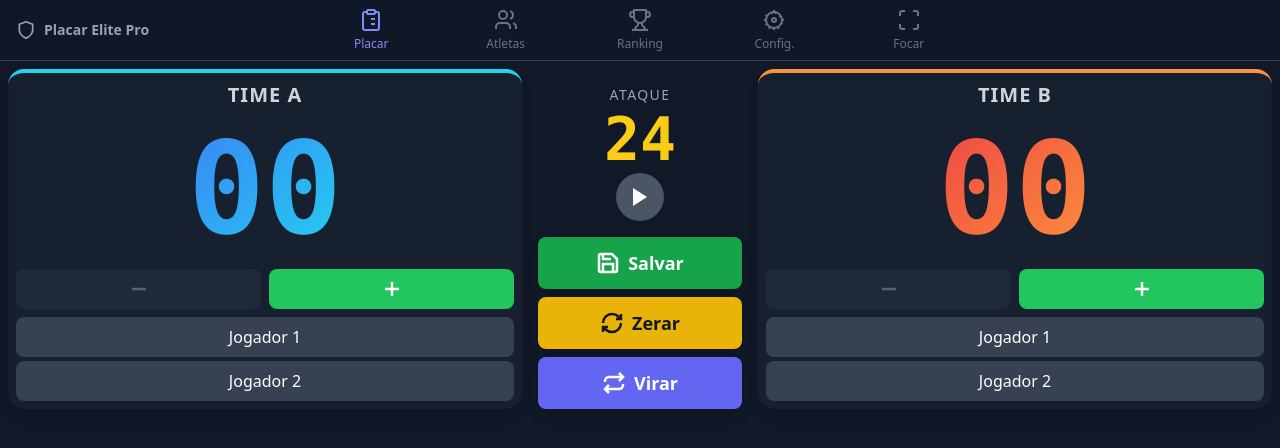
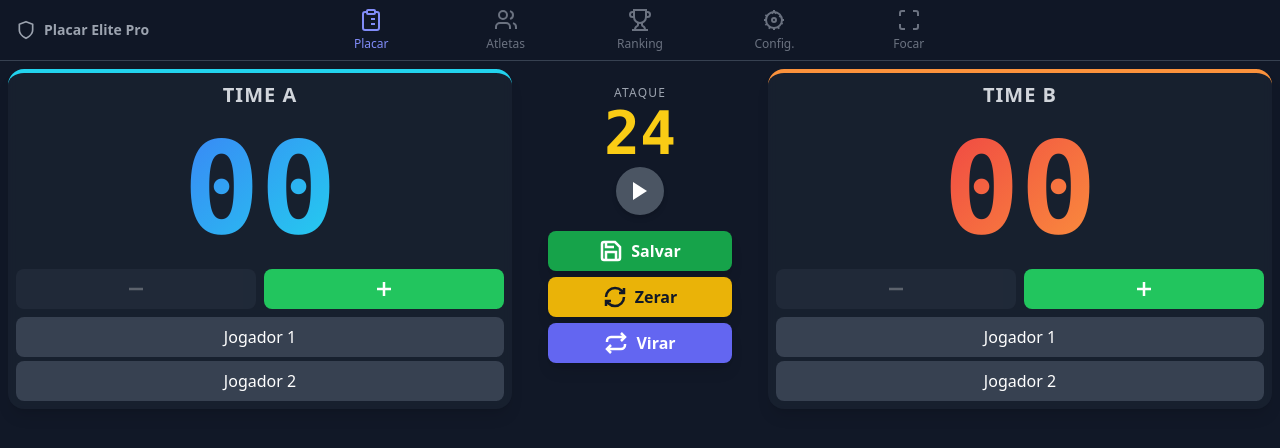
Before and after one commit to jjamesnt/placar_elite_pro, a React (Vite) app: page / in a window 1280 px wide. Shown: the top 448 px of the page. Built offline with nearby package versions, Linux system fonts and the light colour scheme.

Commit message:
Ajuste no botão focar para celular

```diff
--- a/components/CenterConsole.tsx
+++ b/components/CenterConsole.tsx
@@ -17,40 +17,40 @@ const CenterConsole: React.FC<CenterConsoleProps> = ({ timeLeft, isTimerActive,
   const timerColor = timeLeft <= 10 && timeLeft > 0 ? 'text-red-500 animate-pulse' : 'text-yellow-400';
 
   return (
-    <div className="flex flex-col items-center p-2">
-      <div className="text-center pt-2">
-        <h3 className="text-gray-400 uppercase tracking-widest mb-1 text-sm">Ataque</h3>
+    <div className="flex flex-col items-center p-1 sm:p-2 w-full max-w-[200px] mx-auto">
+      <div className="text-center">
+        <h3 className="text-gray-400 uppercase tracking-widest mb-0.5 text-[10px] sm:text-xs">Ataque</h3>
         <div
-          className={`font-mono text-5xl md:text-6xl font-bold transition-colors ${timerColor} cursor-pointer`}
+          className={`font-mono text-4xl sm:text-5xl lg:text-6xl font-bold transition-colors ${timerColor} cursor-pointer leading-none`}
           onClick={onResetTimer}
           title="Clique para zerar o cronômetro"
         >
           {String(timeLeft).padStart(2, '0')}
         </div>
         {!isGameWon && (
-            <button onClick={onToggleTimer} className="mt-1 p-3 bg-gray-600 text-white rounded-full active:scale-95 transition-transform hover:bg-gray-500">
+            <button onClick={onToggleTimer} className="mt-1 p-2 sm:p-3 bg-gray-600 text-white rounded-full active:scale-95 transition-transform hover:bg-gray-500 shadow-md">
                 {isTimerActive ? <PauseIcon /> : <PlayIcon />}
             </button>
         )}
       </div>
 
-      <div className="grid grid-cols-1 gap-2 w-full mt-4">
+      <div className="flex flex-col gap-1.5 w-full mt-2 sm:mt-4">
         <button
             onClick={onSaveGame}
-            className={`flex items-center justify-center p-3 bg-green-600 hover:bg-green-700 text-white font-bold rounded-lg transition-transform active:scale-95 text-lg shadow-lg ${isGameWon ? 'animate-pulse' : ''}`}
+            className={`flex items-center justify-center py-2 px-3 bg-green-600 hover:bg-green-700 text-white font-bold rounded-lg transition-transform active:scale-95 text-sm sm:text-base shadow-lg ${isGameWon ? 'animate-pulse' : ''}`}
         >
           <SaveIcon /> <span className="ml-2">Salvar</span>
         </button>
         <button
             onClick={onResetGame}
-            className={`flex items-center justify-center p-3 bg-yellow-500 hover:bg-yellow-600 text-gray-900 font-bold rounded-lg transition-transform active:scale-95 text-lg shadow-lg ${isGameWon ? 'ring-2 ring-yellow-300' : ''}`}
+            className={`flex items-center justify-center py-2 px-3 bg-yellow-500 hover:bg-yellow-600 text-gray-900 font-bold rounded-lg transition-transform active:scale-95 text-sm sm:text-base shadow-lg ${isGameWon ? 'ring-2 ring-yellow-300' : ''}`}
         >
           <RefreshCwIcon /> <span className="ml-2">Zerar</span>
         </button>
         <button
           onClick={onSwitchSides}
           disabled={isGameWon}
-          className="flex items-center justify-center p-3 bg-indigo-500 hover:bg-indigo-600 text-white font-bold rounded-lg transition-transform active:scale-95 text-lg shadow-lg disabled:opacity-50 disabled:cursor-not-allowed"
+          className="flex items-center justify-center py-2 px-3 bg-indigo-500 hover:bg-indigo-600 text-white font-bold rounded-lg transition-transform active:scale-95 text-sm sm:text-base shadow-lg disabled:opacity-50 disabled:cursor-not-allowed"
         >
           <RepeatIcon /> <span className="ml-2">Virar</span>
         </button>
--- a/components/Navigation.tsx
+++ b/components/Navigation.tsx
@@ -37,19 +37,41 @@ const Navigation: React.FC<NavigationProps> = ({ currentView, onNavigate }) => {
 
   useEffect(() => {
     const handleFsChange = () => {
-      setIsFullscreen(!!document.fullscreenElement);
+      const doc = document as any;
+      setIsFullscreen(!!(doc.fullscreenElement || doc.webkitFullscreenElement || doc.mozFullScreenElement || doc.msFullscreenElement));
     };
+
     document.addEventListener('fullscreenchange', handleFsChange);
-    return () => document.removeEventListener('fullscreenchange', handleFsChange);
+    document.addEventListener('webkitfullscreenchange', handleFsChange);
+    document.addEventListener('mozfullscreenchange', handleFsChange);
+    document.addEventListener('MSFullscreenChange', handleFsChange);
+
+    return () => {
+      document.removeEventListener('fullscreenchange', handleFsChange);
+      document.removeEventListener('webkitfullscreenchange', handleFsChange);
+      document.removeEventListener('mozfullscreenchange', handleFsChange);
+      document.removeEventListener('MSFullscreenChange', handleFsChange);
+    };
   }, []);
 
   const toggleFullscreen = () => {
-    if (!document.fullscreenElement) {
-      document.documentElement.requestFullscreen().catch(err => {
-        console.error(`Erro ao entrar em tela cheia: ${err.message}`);
-      });
+    const doc = document as any;
+    const element = document.documentElement as any;
+
+    const isCurrentlyFull = !!(doc.fullscreenElement || doc.webkitFullscreenElement || doc.mozFullScreenElement || doc.msFullscreenElement);
+
+    if (!isCurrentlyFull) {
+      const requestMethod = element.requestFullscreen || element.webkitRequestFullscreen || element.mozRequestFullScreen || element.msRequestFullscreen;
+      if (requestMethod) {
+        requestMethod.call(element).catch((err: any) => {
+          console.error(`Erro ao entrar em tela cheia: ${err.message}`);
+        });
+      }
     } else {
-      document.exitFullscreen();
+      const exitMethod = doc.exitFullscreen || doc.webkitExitFullscreen || doc.mozCancelFullScreen || doc.msExitFullscreen;
+      if (exitMethod) {
+        exitMethod.call(doc);
+      }
     }
   };
 
--- a/views/Placar.tsx
+++ b/views/Placar.tsx
@@ -140,8 +140,8 @@ const Placar: React.FC<PlacarProps> = ({ allPlayers, onSaveGame, winScore, attac
   const teamNameRight = isSidesSwitched ? 'Time A' : 'Time B';
 
   return (
-    <div className="h-full w-full p-2 flex flex-col sm:flex-row sm:items-stretch sm:justify-between gap-2 relative">
-      <div className="flex-1 flex flex-col min-w-0">
+    <div className="h-full w-full p-2 flex flex-col sm:grid sm:grid-cols-[1fr_min-content_1fr] sm:items-stretch gap-1 sm:gap-4 relative overflow-hidden">
+      <div className="flex flex-col min-w-0 h-full">
         <ScoreCard
           teamName={teamNameLeft}
           teamData={teamLeft}
@@ -153,7 +153,7 @@ const Placar: React.FC<PlacarProps> = ({ allPlayers, onSaveGame, winScore, attac
         />
       </div>
 
-      <div className="w-full sm:w-auto sm:min-w-[180px] lg:min-w-[220px] flex-shrink-0">
+      <div className="w-full sm:w-48 lg:w-56 flex-shrink-0 flex flex-col items-center pt-2">
         <CenterConsole
           timeLeft={attackTimer.timeLeft}
           isTimerActive={attackTimer.isActive}
@@ -166,7 +166,7 @@ const Placar: React.FC<PlacarProps> = ({ allPlayers, onSaveGame, winScore, attac
         />
       </div>
 
-      <div className="flex-1 flex flex-col min-w-0">
+      <div className="flex flex-col min-w-0 h-full">
         <ScoreCard
           teamName={teamNameRight}
           teamData={teamRight}
```
